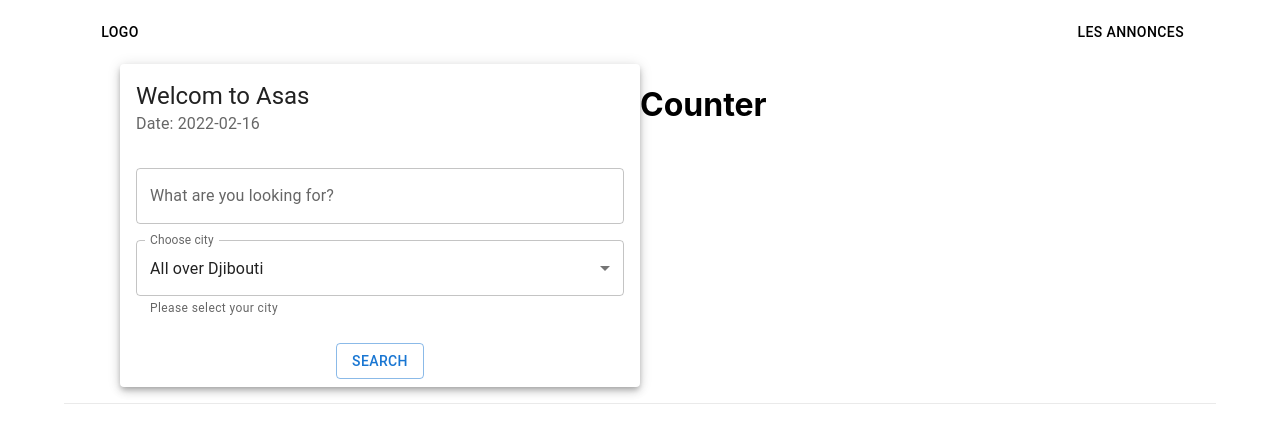
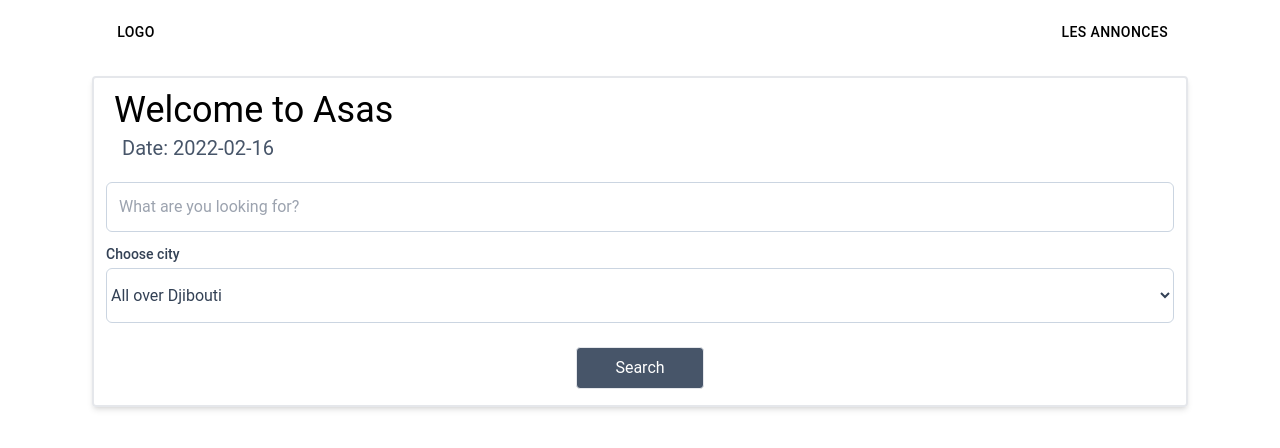
Before and after one commit to chakal05/asas, a Next.js app: page / in a window 1280 px wide. Shown: the top 448 px of the page. Built offline with nearby package versions, Linux system fonts and the light colour scheme.

Commit message:
added tailwind for learning purpose, started rewriting elements with tailwind

```diff
--- a/components/footer.tsx
+++ b/components/footer.tsx
@@ -1,9 +1,8 @@
-import styles from "../styles/Home.module.css";
 
 const Footer = () => {
   return (
     <div>
-      <footer className={styles.footer}></footer>
+      <footer>  </footer>
     </div>
   );
 };
--- a/components/header.tsx
+++ b/components/header.tsx
@@ -8,7 +8,7 @@ import Button from "@mui/material/Button";
 
 export default function ButtonAppBar() {
   return (
-    <Box sx={{ flexGrow: 1 }}>
+    <div>
       <AppBar position="static" color="inherit" elevation={0}>
         <Toolbar>
           <div style={{ flexGrow: 1 }}>
@@ -19,7 +19,7 @@ export default function ButtonAppBar() {
             </Link>
           </div>
           <div>
-            <Link href="/posts">
+            <Link href="/products/">
               <a>
                 <Button color="inherit"> Les annonces </Button>{" "}
               </a>
@@ -27,6 +27,6 @@ export default function ButtonAppBar() {
           </div>
         </Toolbar>
       </AppBar>
-    </Box>
+    </div>
   );
 }
--- a/components/search.tsx
+++ b/components/search.tsx
@@ -28,7 +28,6 @@ export default function RecipeReviewCard() {
 	};
 
 	const handleSubmit = () => {
-
 		dispatch(filterByCity(city));
 		dispatch(filterByText(product));
 
@@ -36,7 +35,6 @@ export default function RecipeReviewCard() {
 			pathname: '/products/',
 		});
 	};
-
 
 	const cities = [
 		'Djibouti City',
@@ -49,45 +47,50 @@ export default function RecipeReviewCard() {
 	];
 
 	return (
-		<Card elevation={5}>
-			<CardHeader
-				title='Welcom to Asas'
-				subheader={`Date: ${new Date().toISOString().substring(0, 10)}`}
-			/>
-			<CardContent>
-				<div style={{ marginBottom: '1rem' }}>
-					<TextField
-						fullWidth
-						id='outlined-basic'
-						label='What are you looking for?'
-						variant='outlined'
+		<div className='shadow-md border-2  m-3 rounded'>
+			<div className='pl-5 my-3'>
+				<p className='text-4xl font-700'> Welcome to Asas</p>
+				<p className='text-xl ml-2 mt-1 text-slate-600'>
+					{`Date: ${new Date().toISOString().substring(0, 10)}`}{' '}
+				</p>
+			</div>
+			<div className='my-5 mx-3'>
+				<div className='mb-3 '>
+					<input
+						className=' border border-slate-300  rounded-md w-full p-3 '
 						value={product}
 						onChange={handleProduct}
+						placeholder={'What are you looking for?'}
 					/>
 				</div>
-				<div>
-					<TextField
-						id='outlined-select-currency'
-						select
-						fullWidth
-						label='Choose city'
-						helperText='Please select your city'
+				<form>
+					<label className='block'>
+						<span className='block text-sm font-medium text-slate-700'>
+							Choose city{' '}
+						</span>
+					<select
 						value={city}
 						onChange={handleCity}
+						className='border border-slate-300 bg-white text-slate-700 rounded-md w-full my-1 py-4'
 					>
 						{cities.map((option, index) => (
-							<MenuItem key={index} value={option}>
+							<option key={index} value={option}>
 								{option}
-							</MenuItem>
+							</option>
 						))}
-					</TextField>
-				</div>
-			</CardContent>
-			<CardActions style={{ display: 'flex', justifyContent: 'center' }}>
-				<Button onClick={handleSubmit} variant='outlined'>
+					</select>
+					</label>
+
+				</form>
+			</div>
+			<div className='flex justify-center'>
+				<button
+					onClick={handleSubmit}
+					className='border bg-slate-600 text-white rounded p-2 mb-4 w-32'
+				>
 					Search
-				</Button>
-			</CardActions>
-		</Card>
+				</button>
+			</div>
+		</div>
 	);
 }
--- a/package.json
+++ b/package.json
@@ -14,7 +14,6 @@
     "@mui/material": "^5.4.2",
     "@reduxjs/toolkit": "^1.7.2",
     "@types/react-redux": "^7.1.22",
-    "nanoid": "^3.3.1",
     "next": "^12.1.0",
     "react": "17.0.2",
     "react-dom": "17.0.2",
@@ -23,8 +22,11 @@
   "devDependencies": {
     "@types/node": "17.0.18",
     "@types/react": "17.0.39",
+    "autoprefixer": "^10.4.2",
     "eslint": "8.9.0",
     "eslint-config-next": "12.0.10",
+    "postcss": "^8.4.6",
+    "tailwindcss": "^3.0.23",
     "typescript": "4.5.5"
   }
 }
--- a/pages/_app.tsx
+++ b/pages/_app.tsx
@@ -1,26 +1,22 @@
-import "../styles/globals.css";
+import '../styles/globals.css';
 //import { AppProvider } from '../features/getProducts'
 
+import { Provider } from 'react-redux';
+import { store } from '../redux/store';
 
-import { Provider } from "react-redux";
-import { store } from "../redux/store";
-
-
-import type { AppProps } from "next/app";
-import { Container } from "@mui/material";
-import Header from "../components/header";
-import Footer from "../components/footer";
-
-
+import type { AppProps } from 'next/app';
+import { Container } from '@mui/material';
+import Header from '../components/header';
+import Footer from '../components/footer';
 
 function MyApp({ Component, pageProps }: AppProps) {
 	return (
-    <Provider  store={store}>
-      <Container>
+		<Provider store={store}>
+			<div className='md:container'>
 				<Header />
 				<Component {...pageProps} />
 				<Footer />
-      </Container>
+			</div>
 		</Provider>
 	);
 }
--- a/pages/index.tsx
+++ b/pages/index.tsx
@@ -6,7 +6,6 @@ import Head from 'next/head';
 import Image from 'next/image';
 import { Container, Grid } from '@mui/material';
 
-import styles from '../styles/Home.module.css';
 import Search from '../components/search';
 
 import { useAppSelector, useAppDispatch } from '../redux/hooks';
@@ -19,34 +18,28 @@ const Home: NextPage = () => {
 	// TODO Add axios and cors policy
 
 	useEffect(() => {
-		//	const getData = () => {
 		dispatch(getProductsAsync());
-		//	};
-
-		//	getData();
 	});
 
 	return (
-		<div className={styles.container}>
+		<div>
 			<Head>
 				<title>Create Next App</title>
 				<meta name='description' content='Generated by create next app' />
 				<link rel='icon' href='/favicon.ico' />
 			</Head>
 
-			<Container>
-				<Grid container>
-					<Grid item xs={2} sm={9} md={6}>
+			<div>
+				<div className='my-3'>
+					<div className=''>
 						<Search />
-					</Grid>
-					<Grid item xs={2} sm={4} md={6}>
-						<h1> Counter </h1>
-					</Grid>
-				</Grid>
-			</Container>
+					</div>
+					<div className=''>
+					</div>
+				</div>
+			</div>
 		</div>
 	);
 };
 
-
 export default Home;
--- a/pages/products/index.tsx
+++ b/pages/products/index.tsx
@@ -28,11 +28,11 @@ const Posts: NextPage = () => {
 	return (
 		<Container>
 			<Grid container>
-				<Grid item xs={2} sm={9} md={12}>
+				<Grid item xs={12}>
 					<Search />
 				</Grid>
-				<Grid item xs={2} sm={9} md={12}>
-					<h1>{filteredByName.length}</h1>
+				<Grid item  xs={12} >
+					<h1 className='text-3xl font-bold text-center my-7'>  {filteredByName.length} PRODUCTS </h1>
 					{filteredByName.map((item) => {
 						return (
 							<Link
@@ -48,7 +48,8 @@ const Posts: NextPage = () => {
 								passHref
 								key={item.id}
 							>
-								<Card sx={{ maxWidth: 345 }}>
+								<a>
+									<Card sx={{ marginBottom:'1rem' }}>
 										<CardMedia
 											component='img'
 											height='140'
@@ -68,6 +69,7 @@ const Posts: NextPage = () => {
 											<Button size='small'>Learn More </Button>
 										</CardActions>
 									</Card>
+								</a>
 							</Link>
 						);
 					})}
--- /dev/null
+++ b/postcss.config.js
@@ -0,0 +1,6 @@
+module.exports = {
+  plugins: {
+    tailwindcss: {},
+    autoprefixer: {},
+  },
+}
--- a/styles/Home.module.css
+++ /dev/null
@@ -1,117 +0,0 @@
-.container {
-  padding: 0 2rem;
-}
-
-.main {
-  min-height: 100vh;
-  padding: 4rem 0;
-  flex: 1;
-  display: flex;
-  flex-direction: column;
-  justify-content: center;
-  align-items: center;
-}
-
-.footer {
-  display: flex;
-  flex: 1;
-  padding: 2rem 0;
-  border-top: 1px solid #eaeaea;
-  justify-content: center;
-  align-items: center;
-  margin-top: 1rem;
-}
-
-.footer a {
-  display: flex;
-  justify-content: center;
-  align-items: center;
-  flex-grow: 1;
-}
-
-.title a {
-  color: #0070f3;
-  text-decoration: none;
-}
-
-.title a:hover,
-.title a:focus,
-.title a:active {
-  text-decoration: underline;
-}
-
-.title {
-  margin: 0;
-  line-height: 1.15;
-  font-size: 4rem;
-}
-
-.title,
-.description {
-  text-align: center;
-}
-
-.description {
-  margin: 4rem 0;
-  line-height: 1.5;
-  font-size: 1.5rem;
-}
-
-.code {
-  background: #fafafa;
-  border-radius: 5px;
-  padding: 0.75rem;
-  font-size: 1.1rem;
-  font-family: Menlo, Monaco, Lucida Console, Liberation Mono, DejaVu Sans Mono,
-    Bitstream Vera Sans Mono, Courier New, monospace;
-}
-
-.grid {
-  display: flex;
-  align-items: center;
-  justify-content: center;
-  flex-wrap: wrap;
-  max-width: 800px;
-}
-
-.card {
-  margin: 1rem;
-  padding: 1.5rem;
-  text-align: left;
-  color: inherit;
-  text-decoration: none;
-  border: 1px solid #eaeaea;
-  border-radius: 10px;
-  transition: color 0.15s ease, border-color 0.15s ease;
-  max-width: 300px;
-}
-
-.card:hover,
-.card:focus,
-.card:active {
-  color: #0070f3;
-  border-color: #0070f3;
-}
-
-.card h2 {
-  margin: 0 0 1rem 0;
-  font-size: 1.5rem;
-}
-
-.card p {
-  margin: 0;
-  font-size: 1.25rem;
-  line-height: 1.5;
-}
-
-.logo {
-  height: 1em;
-  margin-left: 0.5rem;
-}
-
-@media (max-width: 600px) {
-  .grid {
-    width: 100%;
-    flex-direction: column;
-  }
-}
--- a/styles/globals.css
+++ b/styles/globals.css
@@ -1,16 +1,3 @@
-html,
-body {
-  padding: 0;
-  margin: 0;
-  font-family: -apple-system, BlinkMacSystemFont, Segoe UI, Roboto, Oxygen,
-    Ubuntu, Cantarell, Fira Sans, Droid Sans, Helvetica Neue, sans-serif;
-}
-
-a {
-  color: inherit;
-  text-decoration: none;
-}
-
-* {
-  box-sizing: border-box;
-}
+@tailwind base;
+@tailwind components;
+@tailwind utilities;
--- /dev/null
+++ b/tailwind.config.js
@@ -0,0 +1,28 @@
+module.exports = {
+	content: [
+		'./pages/**/*.{js,ts,jsx,tsx}',
+		'./components/**/*.{js,ts,jsx,tsx}',
+	],
+	theme: {
+		extend: {
+			container: {
+				center: true,
+				padding: {
+					sm: '2rem',
+					md: '3rem',
+					lg: '4rem',
+					xl: '5rem',
+					'2xl': '6rem',
+				},
+			},
+			fontFamily: {
+				sans: ['roboto'],
+				serif: ['roboto'],
+				mono: ['roboto'],
+				display: ['roboto'],
+				body: ['"roboto"'],
+			},
+		},
+	},
+	plugins: [],
+};
```
Also changed, not shown: 2 other files (tests, documents, lock files or other folders). Lines whose indentation alone changed are shown as unchanged.
